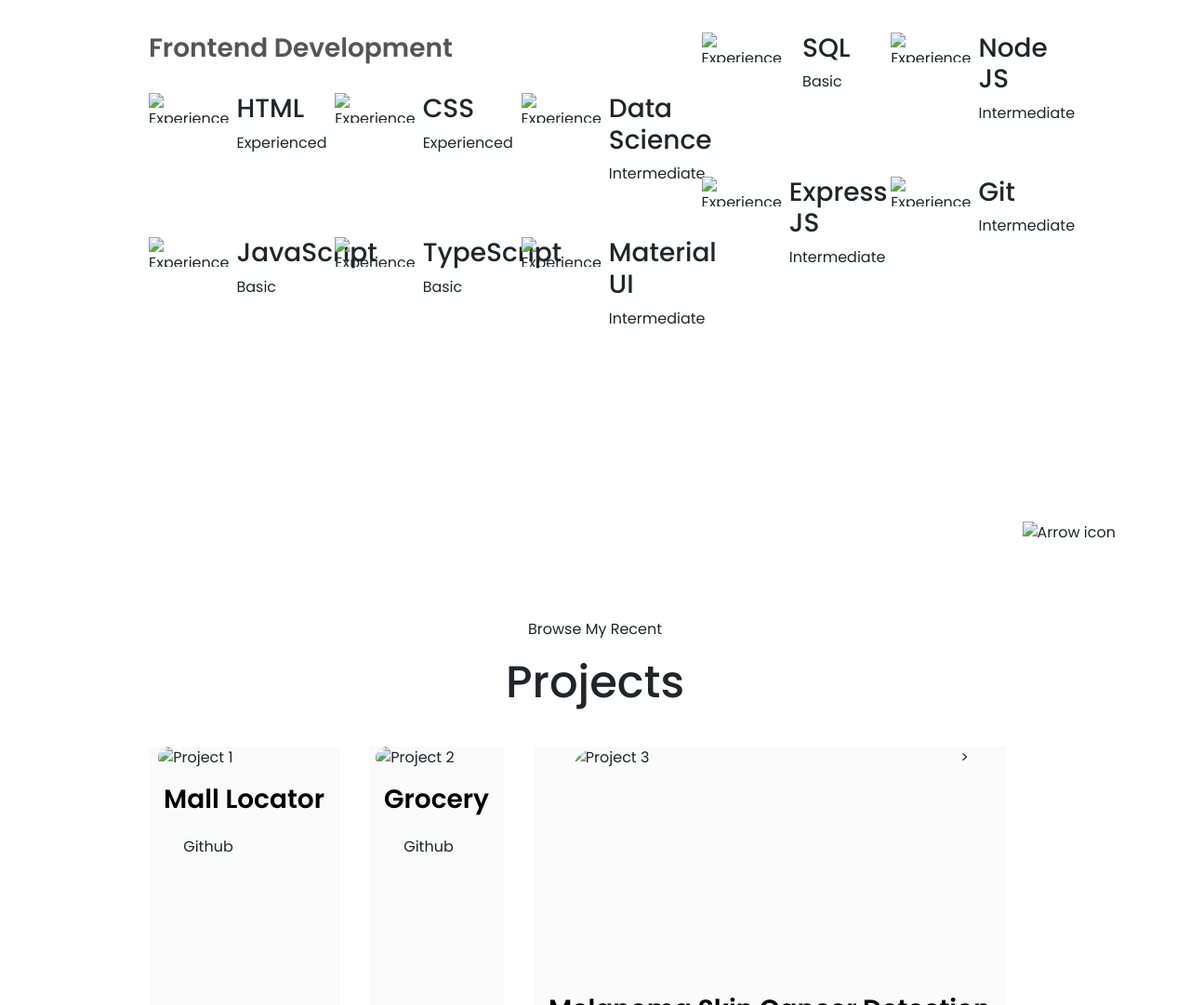
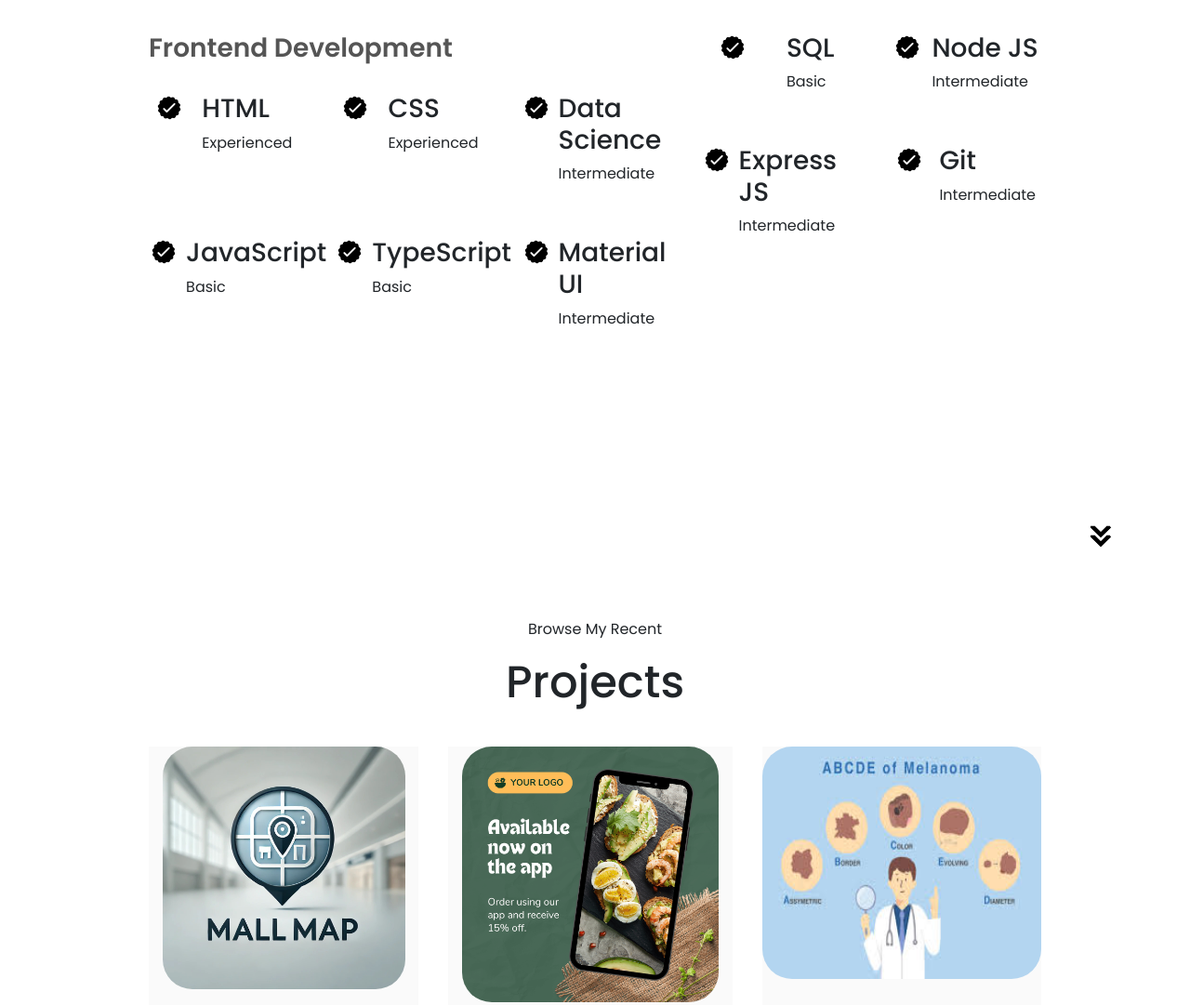
Before and after one commit to Navyasree-akinapally/portfolio-navya, a plain HTML site: page index.html in a window 1280 px wide. Shown: the part 1679-2760 px from the top of the page at 93% size. Drawn offline with nearby package versions, Linux system fonts and the light colour scheme; files whose address does not match are found by name.

Commit message:
Update index.html

```diff
--- a/index.html
+++ b/index.html
@@ -22,7 +22,7 @@
     </header>
     <section id="profile">
         <div class="pic-container">
-            <img style="border-radius: 50%;" src="assets/img/WhatsApp Image 2023-08-06 at 11.47.23.jpg">
+            <img style="border-radius: 50%;" src="WhatsApp Image 2023-08-06 at 11.47.23.jpg">
         </div>
         <div class="content-container">
             <p class="section__text__p1" style="text-align: center;">Hello, I'm</p>
@@ -44,7 +44,7 @@
             <div class="about-details-container">
                 <div class="about-containers">
                     <div class="details-container">
-                        <img src="assets/img/experience.png" alt="Experience icon" class="icon">
+                        <img src="experience.png" alt="Experience icon" class="icon">
                         <h3>Experience</h3>
                         <p>Intern <br>Frontend Development</p>
                     </div>
@@ -76,42 +76,42 @@ I am excited to contribute my skills and enthusiasm to a dynamic team, where I c
                     <h2 class="experience-sub-title">Frontend Development</h2>
                     <div class="article-container">
                         <article>
-                            <img src="assets/img/checkmark.png" alt="Experience icon" class="icon" />
+                            <img src="checkmark.png" alt="Experience icon" class="icon" />
                             <div>
                                 <h3>HTML</h3>
                                 <p>Experienced</p>
                             </div>
                         </article>
                         <article>
-                            <img src="assets/img/checkmark.png" alt="Experience icon" class="icon" />
+                            <img src="checkmark.png" alt="Experience icon" class="icon" />
                             <div>
                                 <h3>CSS</h3>
                                 <p>Experienced</p>
                             </div>
                         </article>
                         <article>
-                            <img src="assets/img/checkmark.png" alt="Experience icon" class="icon" />
+                            <img src="checkmark.png" alt="Experience icon" class="icon" />
                             <div>
                                 <h3>Data Science</h3>
                                 <p>Intermediate</p>
                             </div>
                         </article>
                         <article>
-                            <img src="assets/img/checkmark.png" alt="Experience icon" class="icon" />
+                            <img src="checkmark.png" alt="Experience icon" class="icon" />
                             <div>
                                 <h3>JavaScript</h3>
                                 <p>Basic</p>
                             </div>
                         </article>
                         <article>
-                            <img src="assets/img/checkmark.png" alt="Experience icon" class="icon" />
+                            <img src="checkmark.png" alt="Experience icon" class="icon" />
                             <div>
                                 <h3>TypeScript</h3>
                                 <p>Basic</p>
                             </div>
                         </article>
                         <article>
-                            <img src="assets/img/checkmark.png" alt="Experience icon" class="icon" />
+                            <img src="checkmark.png" alt="Experience icon" class="icon" />
                             <div>
                                 <h3>Material UI</h3>
                                 <p>Intermediate</p>
@@ -122,28 +122,28 @@ I am excited to contribute my skills and enthusiasm to a dynamic team, where I c
                 <div class="details-container">
                     <div class="article-container">
                         <article>
-                            <img src="assets/img/checkmark.png" alt="Experience icon" class="icon" />
+                            <img src="checkmark.png" alt="Experience icon" class="icon" />
                             <div>
                                 <h3>SQL</h3>
                                 <p>Basic</p>
                             </div>
                         </article>
                         <article>
-                            <img src="assets/img/checkmark.png" alt="Experience icon" class="icon" />
+                            <img src="checkmark.png" alt="Experience icon" class="icon" />
                             <div>
                                 <h3>Node JS</h3>
                                 <p>Intermediate</p>
                             </div>
                         </article>
                         <article>
-                            <img src="assets/img/checkmark.png" alt="Experience icon" class="icon" />
+                            <img src="checkmark.png" alt="Experience icon" class="icon" />
                             <div>
                                 <h3>Express JS</h3>
                                 <p>Intermediate</p>
                             </div>
                         </article>
                         <article>
-                            <img src="assets/img/checkmark.png" alt="Experience icon" class="icon" />
+                            <img src="checkmark.png" alt="Experience icon" class="icon" />
                             <div>
                                 <h3>Git</h3>
                                 <p>Intermediate</p>
@@ -153,7 +153,7 @@ I am excited to contribute my skills and enthusiasm to a dynamic team, where I c
                 </div>
             </div>
         </div>
-        <img src="assets/img/arrow.png" alt="Arrow icon" class="icon arrow" onclick="location.href='index.html#projects'" />
+        <img src="arrow.png" alt="Arrow icon" class="icon arrow" onclick="location.href='index.html#projects'" />
     </section>
     <section id="projects">
         <p class="section__text__p1">Browse My Recent</p>
@@ -162,7 +162,7 @@ I am excited to contribute my skills and enthusiasm to a dynamic team, where I c
             <div class="about-containers">
                 <div class="details-container color-container">
                     <div class="article-container">
-                        <img src="/Devoloper Portfollio/assets/img/project-1.jpg" alt="Project 1" class="project-img" />
+                        <img src="project-1.jpg" alt="Project 1" class="project-img" />
                     </div>
                     <h2 class="experience-sub-title project-title">Mall Locator</h2>
                     <div class="btn-container">
@@ -173,7 +173,7 @@ I am excited to contribute my skills and enthusiasm to a dynamic team, where I c
                 </div>
                 <div class="details-container color-container">
                     <div class="article-container">
-                        <img src="assets/img/project-22.png" alt="Project 2" class="project-img" />
+                        <img src="project-22.png" alt="Project 2" class="project-img" />
                     </div>
                     <h2 class="experience-sub-title project-title">Grocery </h2>
                     <div class="btn-container">
@@ -184,7 +184,7 @@ I am excited to contribute my skills and enthusiasm to a dynamic team, where I c
                 </div>
                 <div class="details-container color-container">
                     <div class="article-container">
-                        <img src="assets/img/images (1).jpg" alt="Project 3" class="project-img" style="width: 300px; height: 250px;"  />>
+                        <img src="images (1).jpg" alt="Project 3" class="project-img" style="width: 300px; height: 250px;"  />>
                     </div>
                     <h2 class="experience-sub-title project-title">Melanoma Skin Cancer Detection</h2>
                     <div class="btn-container">
@@ -203,11 +203,11 @@ I am excited to contribute my skills and enthusiasm to a dynamic team, where I c
         <h1 class="title">Contact Me</h1>
         <div class="contact-info-upper-container">
             <div class="contact-info-container">
-                <img src="assets/img/email.png" alt="Email icon" class="icon contact-icon email-icon" />
+                <img src="email.png" alt="Email icon" class="icon contact-icon email-icon" />
                 <p><a href="mailto:akinapallynavyasree@gmail.com">akinapallynavyasree@gmail.com</a></p>
             </div>
             <div class="contact-info-container">
-                <img src="assets/img/linkedin.png" alt="LinkedIn icon" class="icon contact-icon" />
+                <img src="linkedin.png" alt="LinkedIn icon" class="icon contact-icon" />
                 <p><a href="https://www.linkedin.com/in/navya-sri-32a3a6250/">LinkedIn</a></p>
             </div>
         </div>
```
